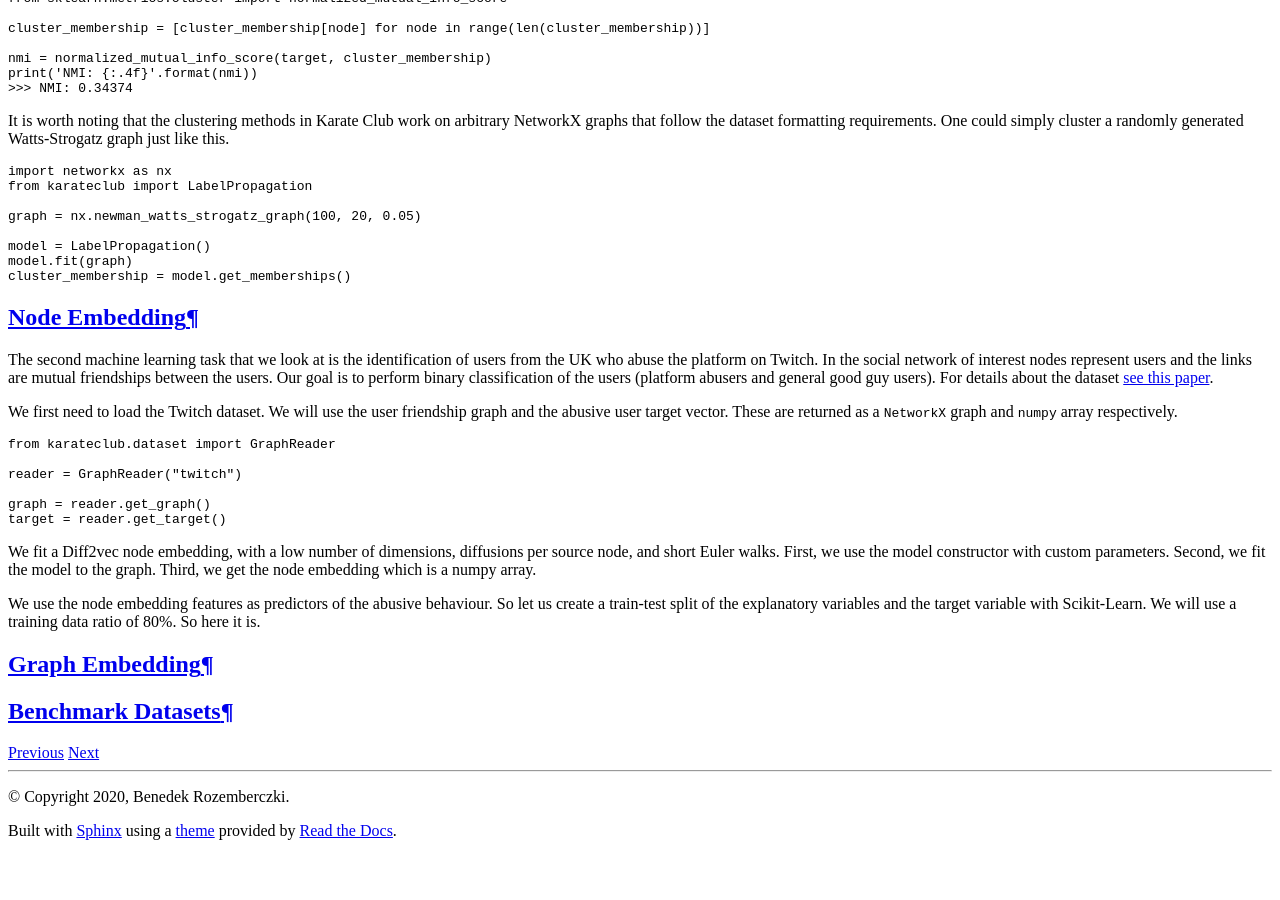
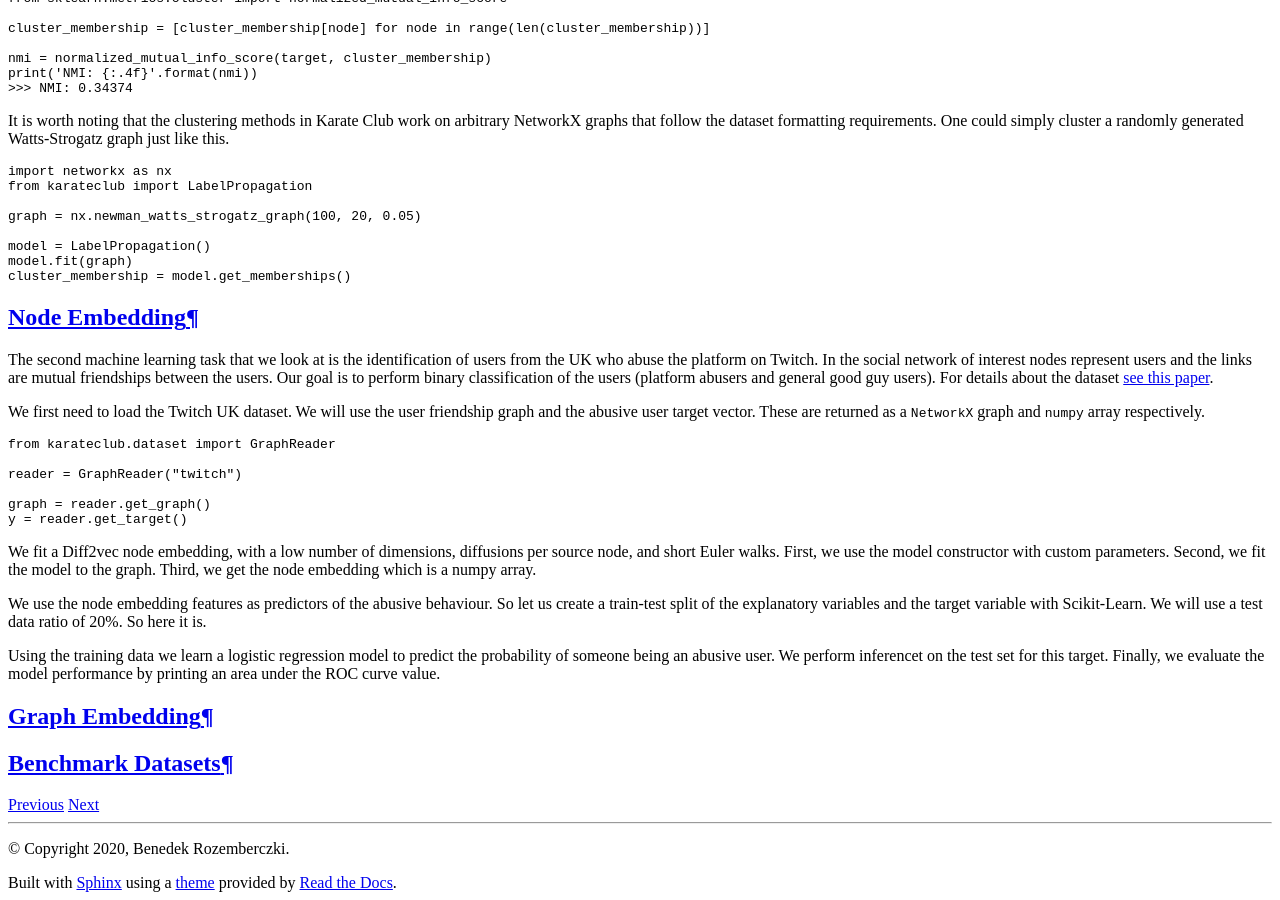
Before and after one commit to benedekrozemberczki/karateclub, a Sphinx documentation site: the page built from docs/source/notes/introduction.rst, in a window 1280 px wide and 900 px high, scrolled down 2309 px. Built offline with Sphinx 7.4.7 and the Read the Docs theme 2.0.0, drawn with Linux system fonts in a browser that asks for light colours; pages that are not in the unit, such as notebooks, are missing from menus; before the commit the page ends 3157 px from its top, so only the background shows below that.

Commit message:
Examples.

```diff
--- a/docs/source/notes/introduction.rst
+++ b/docs/source/notes/introduction.rst
@@ -124,7 +124,7 @@
 to perform binary classification of the users (platform abusers and general good guy users).  For details
 about the dataset `see this paper <https://arxiv.org/abs/1909.13021>`_.
 
-We first need to load the Twitch dataset. We will use the user friendship graph and the
+We first need to load the Twitch UK dataset. We will use the user friendship graph and the
 abusive user target vector. These are returned as a ``NetworkX`` graph and ``numpy`` array respectively.
 
 .. code-block:: python
@@ -147,18 +147,30 @@
 
     model = Diff2Vec(diffusion_number=2, diffusion_cover=20, dimensions=16)
     model.fit(graph)
-    embedding = model.get_embedding()
+    X = model.get_embedding()
 
 We use the node embedding features as predictors of the abusive behaviour. So let us create a train-test split of the explanatory variables
-and the target variable with Scikit-Learn. We will use a training data ratio of 80%. So here it is.
+and the target variable with Scikit-Learn. We will use a test data ratio of 20%. So here it is.
 
 
 .. code-block:: python
-    from karateclub import Diff2Vec
+    from sklearn.model_selection import train_test_split
 
-    model = Diff2Vec(diffusion_number=2, diffusion_cover=20, dimensions=16)
-    model.fit(graph)
-    embedding = model.get_embedding()
+    X_train, X_test, y_train, y_test = train_test_split(X, y, test_size=0.2, random_state=42)
+
+Using the training data we learn a logistic regression model to predict the probability of someone being an abusive user. We perform inferencet on the test
+set for this target. Finally, we evaluate the model performance by printing an area under the ROC curve value.
+
+.. code-block:: python
+    from sklearn.metrics import roc_auc_score
+    from sklearn.linear_model import LogisticRegression
+
+    downstream_model = LogisticRegression(random_state=0).fit(X_train, y_train)
+    y_hat = downstream_model.predict_proba(X_test)[:,1]
+
+    auc = roc_auc_score(y_test, y_hat)
+    print('AUC: {:.4f}'.format(auc))
+    >>> AUC: 0.6069
 
 Graph Embedding
 --------------
```
Also changed, not shown: other parts of docs/source/notes/introduction.rst (+1 -1 lines).
